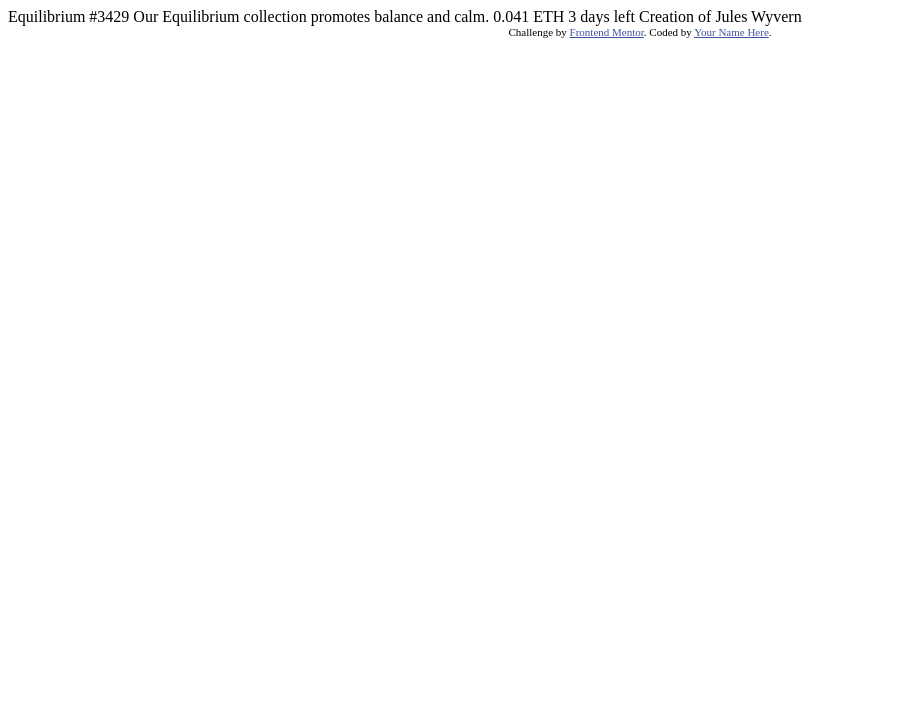
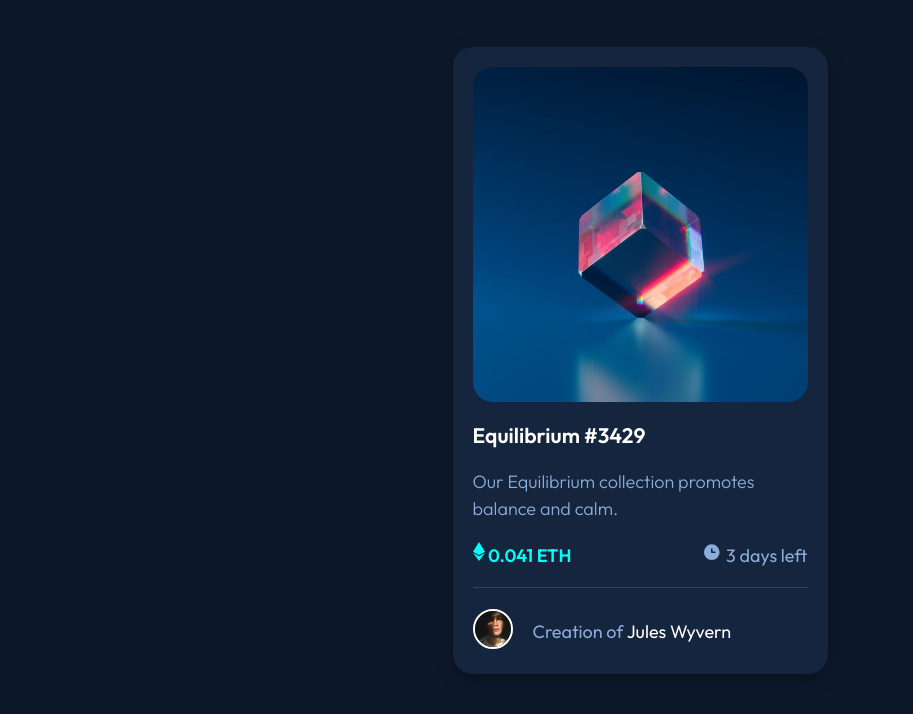
Before and after one commit to yaakov04/nft-preview-card-component-main, a plain HTML site: page index.html in a window 1280 px wide. Shown: the top 714 px of the page, without its empty margins (0-913 px from the left). Drawn offline with Linux system fonts and the light colour scheme.

Commit message:
I finish the challenge

```diff
--- a/index.html
+++ b/index.html
@@ -1,33 +1,75 @@
 <!DOCTYPE html>
 <html lang="en">
   <head>
-  <meta charset="UTF-8">
-  <meta name="viewport" content="width=device-width, initial-scale=1.0"> <!-- displays site properly based on user's device -->
+    <meta charset="UTF-8" />
+    <meta name="viewport" content="width=device-width, initial-scale=1.0" />
+    <!-- displays site properly based on user's device -->
 
-  <link rel="icon" type="image/png" sizes="32x32" href="./images/favicon-32x32.png">
+    <link rel="icon"type="image/png" sizes="32x32" href="./images/favicon-32x32.png" />
 
     <title>Frontend Mentor | NFT preview card component</title>
 
     <!-- Feel free to remove these styles or customise in your own stylesheet 👍 -->
     <style>
-    .attribution { font-size: 11px; text-align: center; }
-    .attribution a { color: hsl(228, 45%, 44%); }
+      .attribution {
+        font-size: 1.8rem;
+        text-align: center;
+      }
+      .attribution a {
+        color: hsl(228, 45%, 44%);
+      }
     </style>
+    <link rel="preconnect" href="https://fonts.googleapis.com" />
+    <link rel="preconnect" href="https://fonts.gstatic.com" crossorigin />
+    <link
+      href="https://fonts.googleapis.com/css2?family=Outfit:wght@300;400;600&display=swap"
+      rel="stylesheet"
+    />
+    <link rel="stylesheet" href="./styles/style.css" media="all" />
   </head>
   <body>
-
-  Equilibrium #3429
-
+    <div class="container">
+      <article class="card">
+        <figure class="card__image">
+          <img src="images/image-equilibrium.jpg" alt="NFT image" />
+        </figure>
+        <h3 class="card__headline">Equilibrium #3429</h3>
+        <p class="card__paragraph">
           Our Equilibrium collection promotes balance and calm.
-
+        </p>
+        <div class="nft-info">
+          <span class="nft-info__price">
+            <span class="icon-svg"
+              ><img src="images/icon-ethereum.svg" alt="icon"
+            /></span>
             0.041 ETH
+          </span>
+          <span class="nft-info__date">
+            <span class="icon-svg icon-svg--w20"
+              ><img src="images/icon-clock.svg" alt="icon"
+            /></span>
             3 days left
-
-  Creation of Jules Wyvern
-
+          </span>
+        </div>
+        <footer>
+          <div class="line"></div>
+          <div class="card__footer">
+            <span class="avatar-image">
+              <img src="images/image-avatar.png" alt="avatar" />
+            </span>
+            <p class="paragraph-footer">
+              Creation of
+              <span class="paragraph-footer__name">Jules Wyvern</span>
+            </p>
+          </div>
+        </footer>
+      </article>
+    </div>
     <div class="attribution">
-    Challenge by <a href="https://www.frontendmentor.io?ref=challenge" target="_blank">Frontend Mentor</a>.
-    Coded by <a href="#">Your Name Here</a>.
+      Challenge by
+      <a href="https://www.frontendmentor.io?ref=challenge" target="_blank"
+        >Frontend Mentor</a
+      >. Coded by <a href="#">Diego Briones</a>.
     </div>
   </body>
 </html>
--- /dev/null
+++ b/styles/style.css
@@ -0,0 +1,163 @@
+:root {
+  --bgBlue: hsl(217, 54%, 11%);
+  --cardBgBlue: hsl(216, 50%, 16%);
+  --white: hsl(0, 0%, 100%);
+  --softBlue: hsl(215, 51%, 70%);
+  --cyan: hsl(178, 100%, 50%);
+  --outfit: "Outfit", sans-serif;
+}
+
+html {
+  box-sizing: border-box;
+  font-size: 62.5%;
+}
+
+* {
+  padding: 0;
+  margin: 0;
+}
+
+*,
+*:before,
+*:after {
+  box-sizing: inherit;
+}
+
+body {
+  background-color: var(--bgBlue);
+  font-size: 1.8rem;
+  font-family: var(--outfit);
+}
+
+img {
+  width: 100%;
+}
+.container {
+  display: flex;
+  justify-content: center;
+  align-items: center;
+  min-height: 90vh;
+}
+
+.icon-svg {
+  width: 1.2rem;
+  display: inline-block;
+}
+
+.icon-svg--w20 {
+  width: 2rem;
+}
+
+.avatar-image {
+  width: 4rem;
+  display: inline-block;
+}
+
+.avatar-image img {
+  border-radius: 50%;
+  border: solid 0.2rem var(--white);
+}
+
+.line {
+  width: 100%;
+  height: 0.2rem;
+  border-top: solid 0.1rem hsl(215, 32%, 27%);
+  margin: 2rem 0;
+}
+
+.card {
+  width: 37.5rem;
+  background-color: var(--cardBgBlue);
+  padding: 2rem;
+  border-radius: 2rem;
+  box-shadow: rgba(0, 0, 0, 0.35) 0px 5px 15px;
+}
+
+.card__image {
+  border-radius: 2rem;
+  overflow: hidden;
+  position: relative;
+  width: 33.5rem;
+  height: 33.5rem;
+}
+.card__image::before {
+  content: "";
+  background-color: var(--cyan);
+  position: absolute;
+  width: 100%;
+  height: 100%;
+  opacity: 0;
+  transition: opacity 0.2s ease;
+}
+.card__image:hover::before {
+  opacity: 0.5;
+}
+
+.card__image::after {
+  content: "";
+  background-image: url(../images/icon-view.svg);
+  background-repeat: no-repeat;
+  background-position: center center;
+  background-size: 20%;
+  position: absolute;
+  width: 100%;
+  height: 100%;
+  left: 0;
+  opacity: 0;
+  transition: opacity 0.2s ease;
+}
+
+.card__image:hover::after{
+opacity:1;
+}
+
+.card__headline {
+  color: var(--white);
+  margin: 2rem 0;
+  transition: color 0.2s ease;
+}
+
+.card__headline:hover {
+  color: var(--cyan);
+}
+
+.card__paragraph {
+  color: var(--softBlue);
+  margin: 2rem 0;
+  font-weight: 300;
+  line-height: 1.5;
+}
+
+.nft-info {
+  display: flex;
+  justify-content: space-between;
+  margin: 2rem 0;
+}
+
+.nft-info__price {
+  color: var(--cyan);
+  font-weight: 600;
+}
+
+.nft-info__date {
+  color: var(--softBlue);
+}
+
+.card__footer {
+  margin-top: 2rem;
+  display: flex;
+  align-items: center;
+}
+
+.paragraph-footer {
+  color: var(--softBlue);
+  margin-left: 2rem;
+}
+.paragraph-footer__name {
+  color: var(--white);
+  transition: color 0.2s ease;
+}
+
+.paragraph-footer__name:hover {
+  color: var(--cyan);
+}
```
Also changed, not shown: 2 other files. Lines whose indentation alone changed are shown as unchanged.
